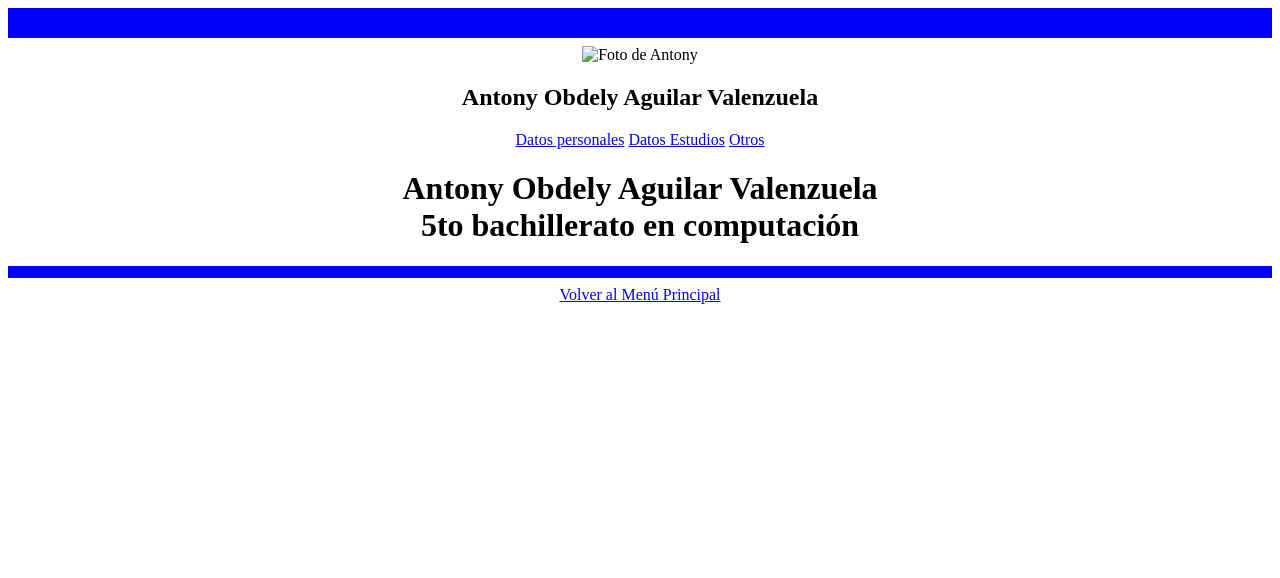
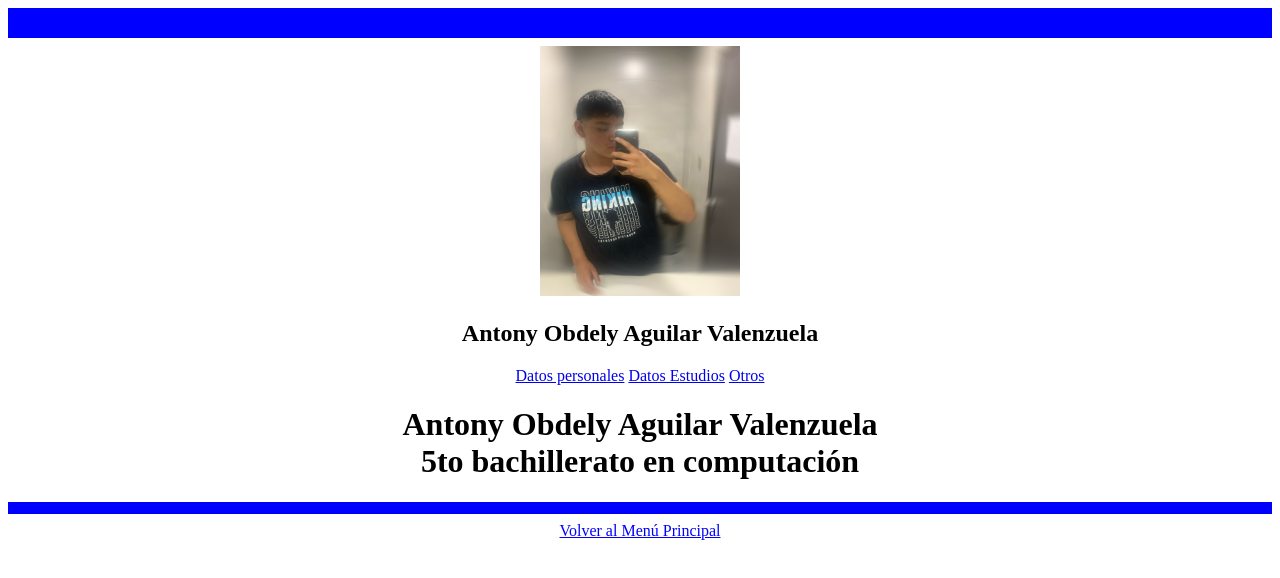
Before and after one commit to Esau8470/proylosspiders, a plain HTML site: page antony.html in a window 1280 px wide. Drawn offline with Linux system fonts and the light colour scheme.

Commit message:
MODIFIQUE

```diff
--- a/antony.html
+++ b/antony.html
@@ -7,7 +7,7 @@
     <center>
         <hr size="30" noshade="12" color="blue">
         <!-- Ruta corregida de la imagen -->
-        <img src="antony/IMG/yo.jpg" alt="Foto de Antony" height="250px" width="200px"><br>
+        <img src="IMG/hola.jpg" alt="Foto de Antony" height="250px" width="200px"><br>
         <font size="34" face="tahoma" color="magenta"></font>
         <h2>Antony Obdely Aguilar Valenzuela</h2>
         <nav>
```
Also changed, not shown: estudios.html (+1 -1 lines), otros.html (+1 -1 lines), personal.html (+1 -1 lines), IMG/hola.jpg (added).
